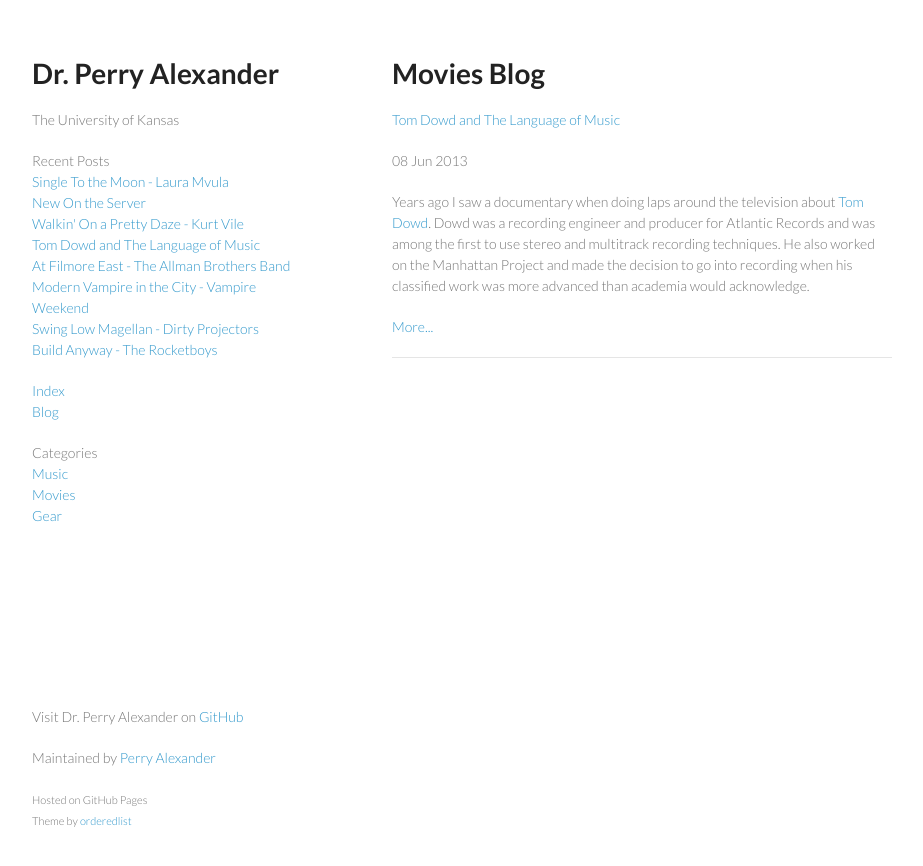
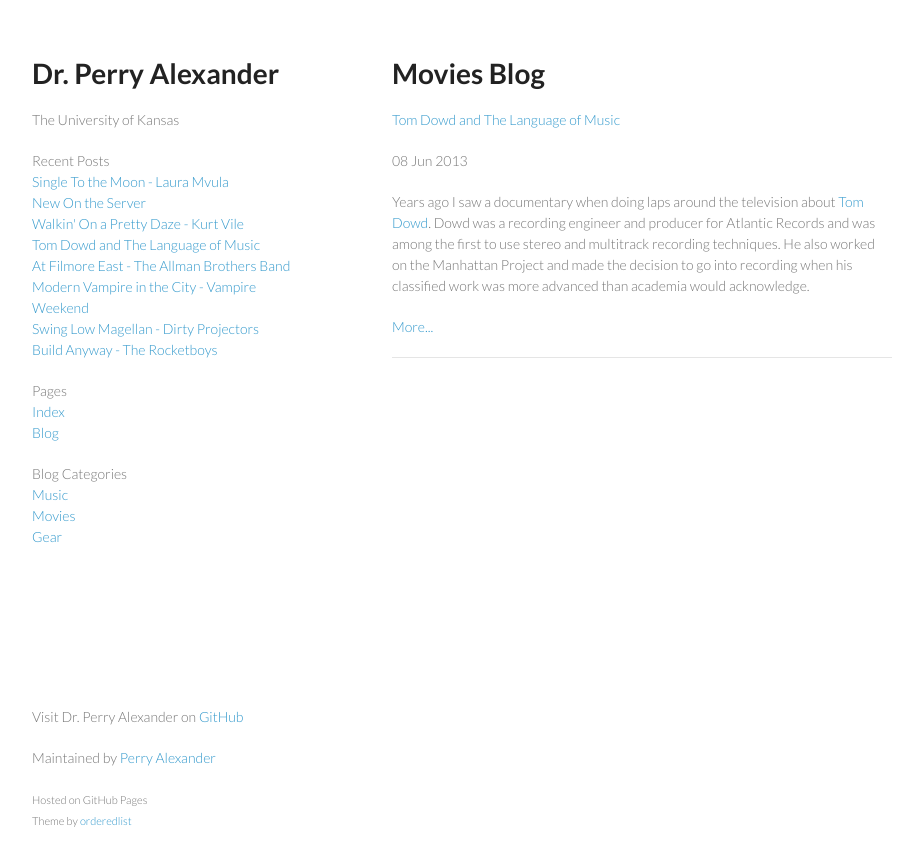
Before and after one commit to palexand/palexand.github.io, a Jekyll site: the page built from movies.md, in a window 1280 px wide. Shown: the top 866 px of the page, without its empty margins (178-1101 px from the left). Built offline with Jekyll 4.4.1, drawn with Linux system fonts in a browser that asks for light colours.

Commit message:
experimenting with category blogs

```diff
--- a/_layouts/blog.html
+++ b/_layouts/blog.html
@@ -27,10 +27,11 @@
     	{% endfor %}
     	</ul>
 
+	Pages<br>
 	<a href="{{ site.baseurl }}/index.html">Index</a><br>
 	<a href="{{ site.baseurl }}/blog.html">Blog</a><br>
 	<p></p>
-	Categories<br>
+	Blog Categories<br>
 	<a href="{{ site.baseurl }}/music.html">Music</a><br>
 	<a href="{{ site.baseurl }}/movies.html">Movies</a><br>
 	<a href="{{ site.baseurl }}/gear.html">Gear</a><br>
--- a/_layouts/frontblog.html
+++ b/_layouts/frontblog.html
@@ -28,10 +28,11 @@
     	{% endfor %}
     	</ul>
 
+	Pages<br>
 	<a href="{{ site.baseurl }}/index.html">Index</a><br>
 	<a href="{{ site.baseurl }}/blog.html">Blog</a><br>
 	<p></p>
-	Categories<br>
+	Blog Categories<br>
 	<a href="{{ site.baseurl }}/music.html">Music</a><br>
 	<a href="{{ site.baseurl }}/movies.html">Movies</a><br>
 	<a href="{{ site.baseurl }}/gear.html">Gear</a><br>
```
